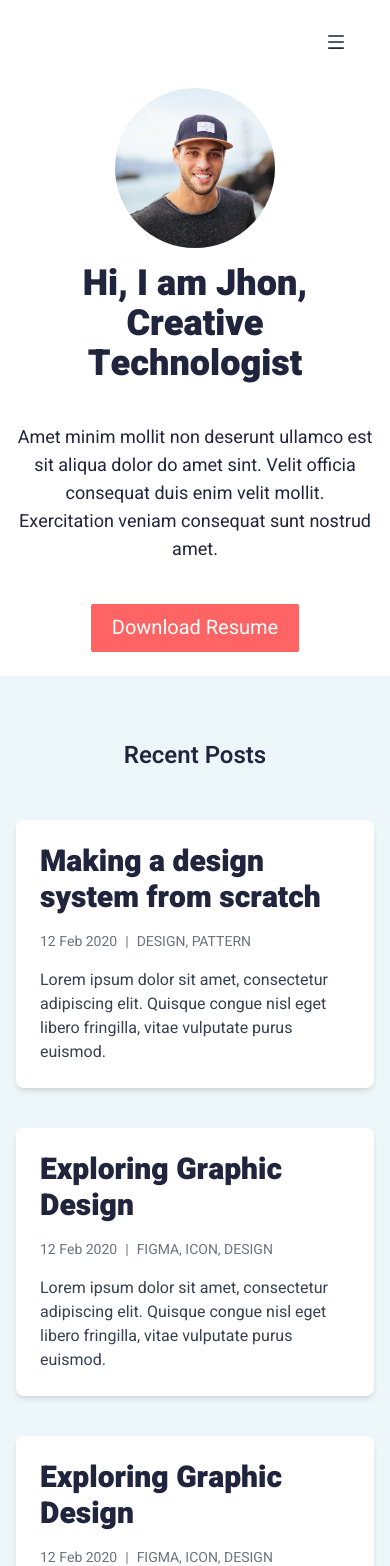
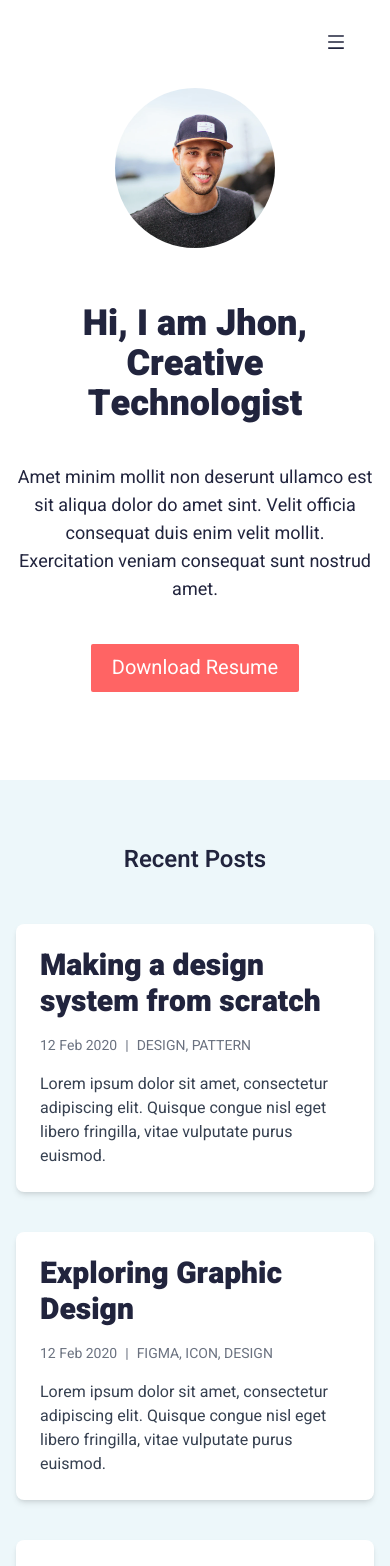
Before and after one commit to animeshmandal4400/Propaccel, a React (Vite) app: page / in a window 390 px wide. Shown: the top 1566 px of the page. Built offline with nearby package versions, Linux system fonts and the light colour scheme.

Commit message:
Update Home.jsx

```diff
--- a/src/component/Home.jsx
+++ b/src/component/Home.jsx
@@ -15,7 +15,7 @@ const Home = () => {
             <Navbar/>
             <section className='w-full flex flex-col md:flex-row mx-auto max-w-screen-lg px-4 py-6 md:py-16 items-center md:items-start'>
               <div className='md:w-[60%] flex flex-col md:text-left text-center md:mt-0 mt-4'>
-                  <h3 className='text-4xl font-bold md:text-5xl'>
+                  <h3 className='md:mt-0 mt-10 text-4xl font-bold md:text-5xl'>
                      Hi, I am Jhon,<br />
                       <span>Creative Technologist</span>
                   </h3>
@@ -34,7 +34,7 @@ const Home = () => {
         </section>
 
 
-        <section className='w-full sm:mt-16 md:mt-24 bg-bg-light'>
+        <section className='w-full mt-16 md:mt-24 bg-bg-light'>
         <div className='max-w-screen-lg mx-auto px-4 py-16'>
           <div className='flex flex-col md:flex-row justify-between mb-8 items-center'>
             <h1 className='text-2xl md:text-left font-semibold mb-4 md:mb-0'>Recent Posts</h1>
```
